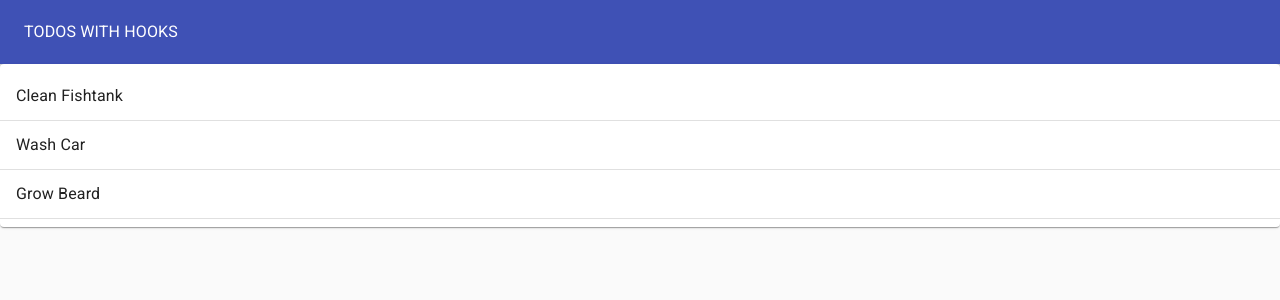
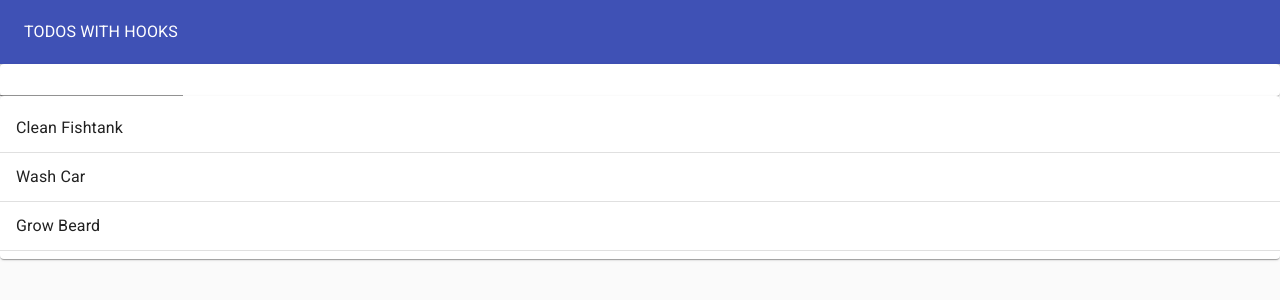
Before and after one commit to lowtrey/react-hooks-todo, a React (Create React App) app: page / in a window 1280 px wide. Shown: the top 300 px of the page. Built offline with nearby package versions, Linux system fonts and the light colour scheme.

Commit message:
Create functionality for adding todos

```diff
--- a/src/TodoApp.js
+++ b/src/TodoApp.js
@@ -2,6 +2,7 @@
 import AppBar from '@material-ui/core/AppBar';
 import Grid from '@material-ui/core/Grid';
 import Paper from '@material-ui/core/Paper';
+import TodoForm from './TodoForm';
 import TodoList from './TodoList';
 import Toolbar from '@material-ui/core/Toolbar';
 import Typography from '@material-ui/core/Typography';
@@ -13,6 +14,9 @@
     { id: 3, task: 'Grow Beard', completed: false }
   ];
   const [todos, setTodos] = useState(initialTodos);
+  const addTodo = newTodoText => {
+    setTodos([...todos, { id: 4, task: newTodoText, completed: false }]);
+  };
   return (
     <Paper
       style={{
@@ -28,6 +32,7 @@
           <Typography color='inherit'>TODOS WITH HOOKS</Typography>
         </Toolbar>
       </AppBar>
+      <TodoForm addTodo={addTodo} />
       <TodoList todos={todos} />
     </Paper>
   );
--- /dev/null
+++ b/src/TodoForm.js
@@ -0,0 +1,23 @@
+import React from 'react';
+import Paper from '@material-ui/core/Paper';
+import TextField from '@material-ui/core/TextField';
+import useInputState from './hooks/useInputState';
+
+function TodoForm({ addTodo }) {
+  const [value, handleChange, reset] = useInputState('');
+  return (
+    <Paper>
+      <form
+        onSubmit={e => {
+          e.preventDefault();
+          addTodo(value);
+          reset();
+        }}
+      >
+        <TextField value={value} onChange={handleChange} />
+      </form>
+    </Paper>
+  );
+}
+
+export default TodoForm;
--- /dev/null
+++ b/src/hooks/useInputState.js
@@ -0,0 +1,12 @@
+import { useState } from 'react';
+
+export default initialVal => {
+  const [value, setValue] = useState(initialVal);
+  const handleChange = e => {
+    setValue(e.target.value);
+  };
+  const reset = () => {
+    setValue('');
+  };
+  return [value, handleChange, reset];
+};
```
